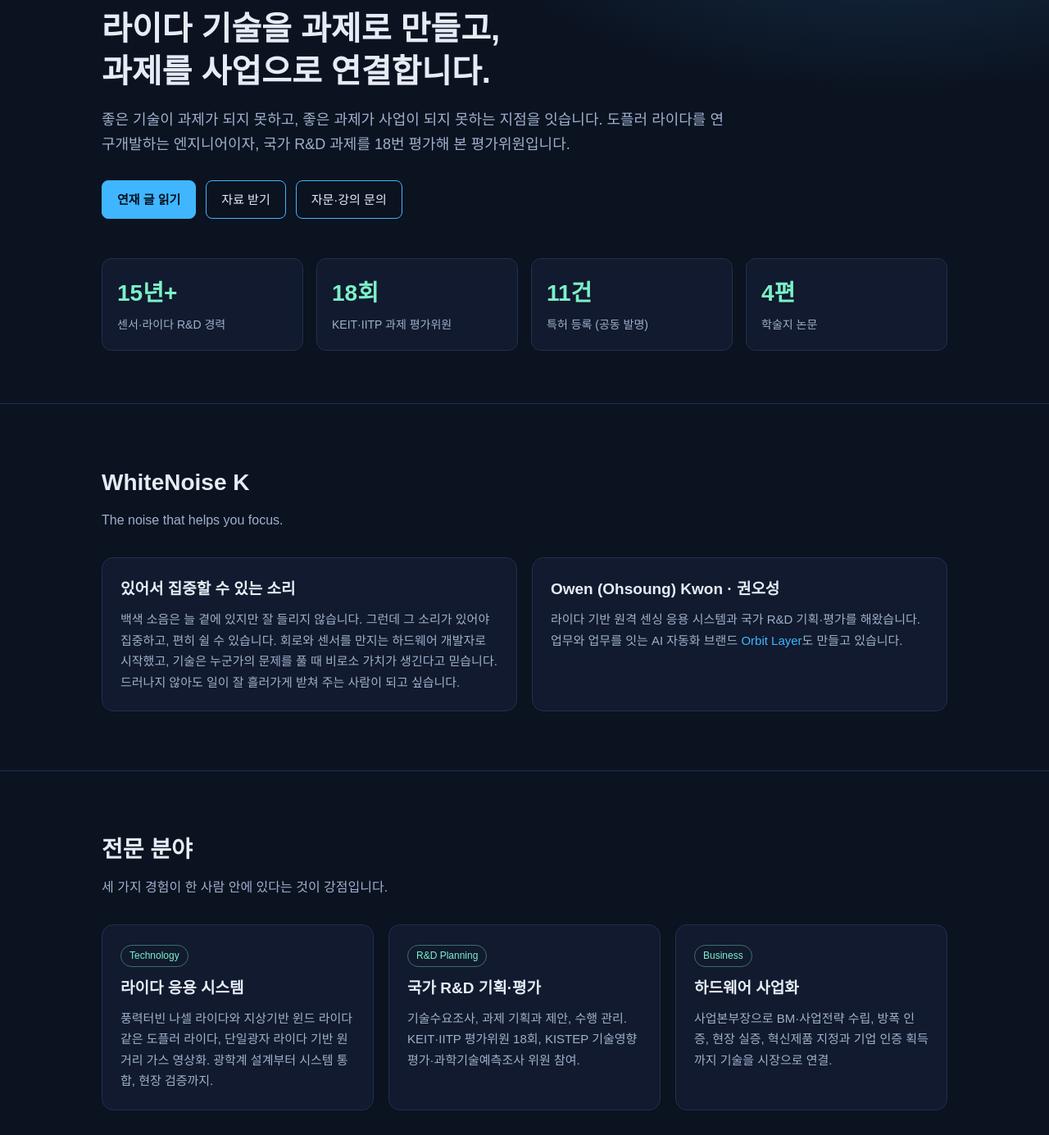
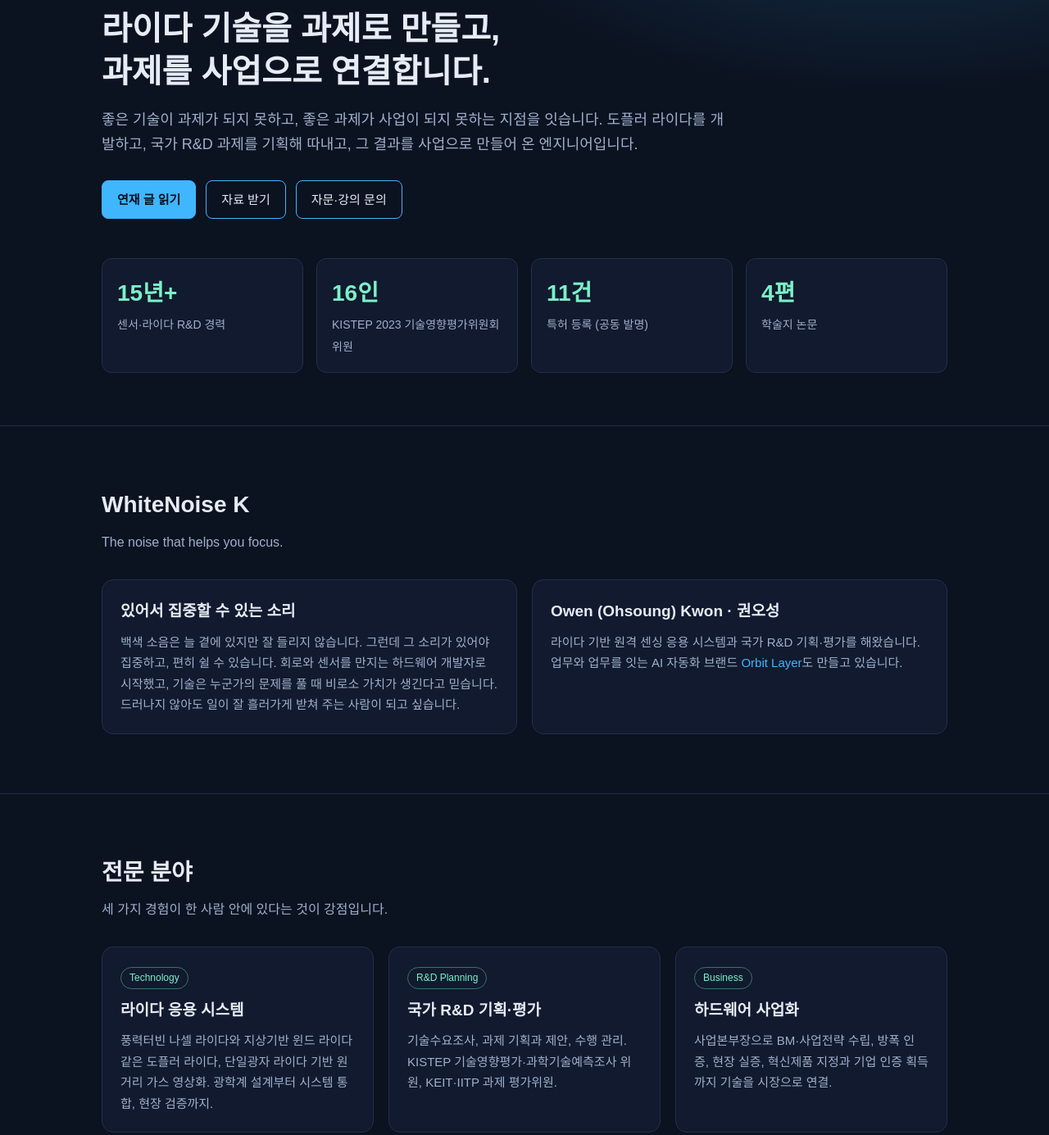
Before and after one commit to WhiteNoise82/whitenoisek-site, a plain HTML site: page index.html in a window 1280 px wide. Shown: the part 184-1569 px from the top of the page at 82% size. Drawn offline with Linux system fonts and the light colour scheme.

Commit message:
소개 보강: 양자사업본부장, 기술영향평가 위원 강조

```diff
--- a/index.html
+++ b/index.html
@@ -84,7 +84,7 @@
   <div class="wrap">
     <div class="eyebrow">WhiteNoise K · Owen (Ohsoung) Kwon · 권오성</div>
     <h1>라이다 기술을 과제로 만들고,<br>과제를 사업으로 연결합니다.</h1>
-    <p class="lead">좋은 기술이 과제가 되지 못하고, 좋은 과제가 사업이 되지 못하는 지점을 잇습니다. 도플러 라이다를 연구개발하는 엔지니어이자, 국가 R&amp;D 과제를 18번 평가해 본 평가위원입니다.</p>
+    <p class="lead">좋은 기술이 과제가 되지 못하고, 좋은 과제가 사업이 되지 못하는 지점을 잇습니다. 도플러 라이다를 개발하고, 국가 R&amp;D 과제를 기획해 따내고, 그 결과를 사업으로 만들어 온 엔지니어입니다.</p>
     <div class="cta">
       <a class="btn primary" href="#writing">연재 글 읽기</a>
       <a class="btn" href="#resources">자료 받기</a>
@@ -92,7 +92,7 @@
     </div>
     <div class="stats">
       <div class="stat"><b>15년+</b><span>센서·라이다 R&D 경력</span></div>
-      <div class="stat"><b>18회</b><span>KEIT·IITP 과제 평가위원</span></div>
+      <div class="stat"><b>16인</b><span>KISTEP 2023 기술영향평가위원회 위원</span></div>
       <div class="stat"><b>11건</b><span>특허 등록 (공동 발명)</span></div>
       <div class="stat"><b>4편</b><span>학술지 논문</span></div>
     </div>
@@ -129,7 +129,7 @@
       <div class="card">
         <span class="tag">R&D Planning</span>
         <h3>국가 R&D 기획·평가</h3>
-        <p>기술수요조사, 과제 기획과 제안, 수행 관리. KEIT·IITP 평가위원 18회, KISTEP 기술영향평가·과학기술예측조사 위원 참여.</p>
+        <p>기술수요조사, 과제 기획과 제안, 수행 관리. KISTEP 기술영향평가·과학기술예측조사 위원, KEIT·IITP 과제 평가위원.</p>
       </div>
       <div class="card">
         <span class="tag">Business</span>
@@ -201,8 +201,8 @@
         <h3>위원 활동</h3>
         <ul class="list">
           <li>KISTEP 제7회 과학기술예측조사 미래기술위원회 위원 (정보통신 그룹, 2026)</li>
-          <li>KISTEP 2023 기술영향평가(양자과학기술) 위원회 위원</li>
-          <li>KEIT·IITP 국가 R&D 과제 평가위원 18회 (2019~2026)</li>
+          <li>과기정통부·KISTEP 2023 기술영향평가(양자과학기술) 위원회 위원 (16인), 결과 단행본 「양자과학기술의 미래」(2024) 수록</li>
+          <li>KEIT·IITP 국가 R&amp;D 과제 평가위원 (2019~)</li>
         </ul>
       </div>
       <div class="card">
```
